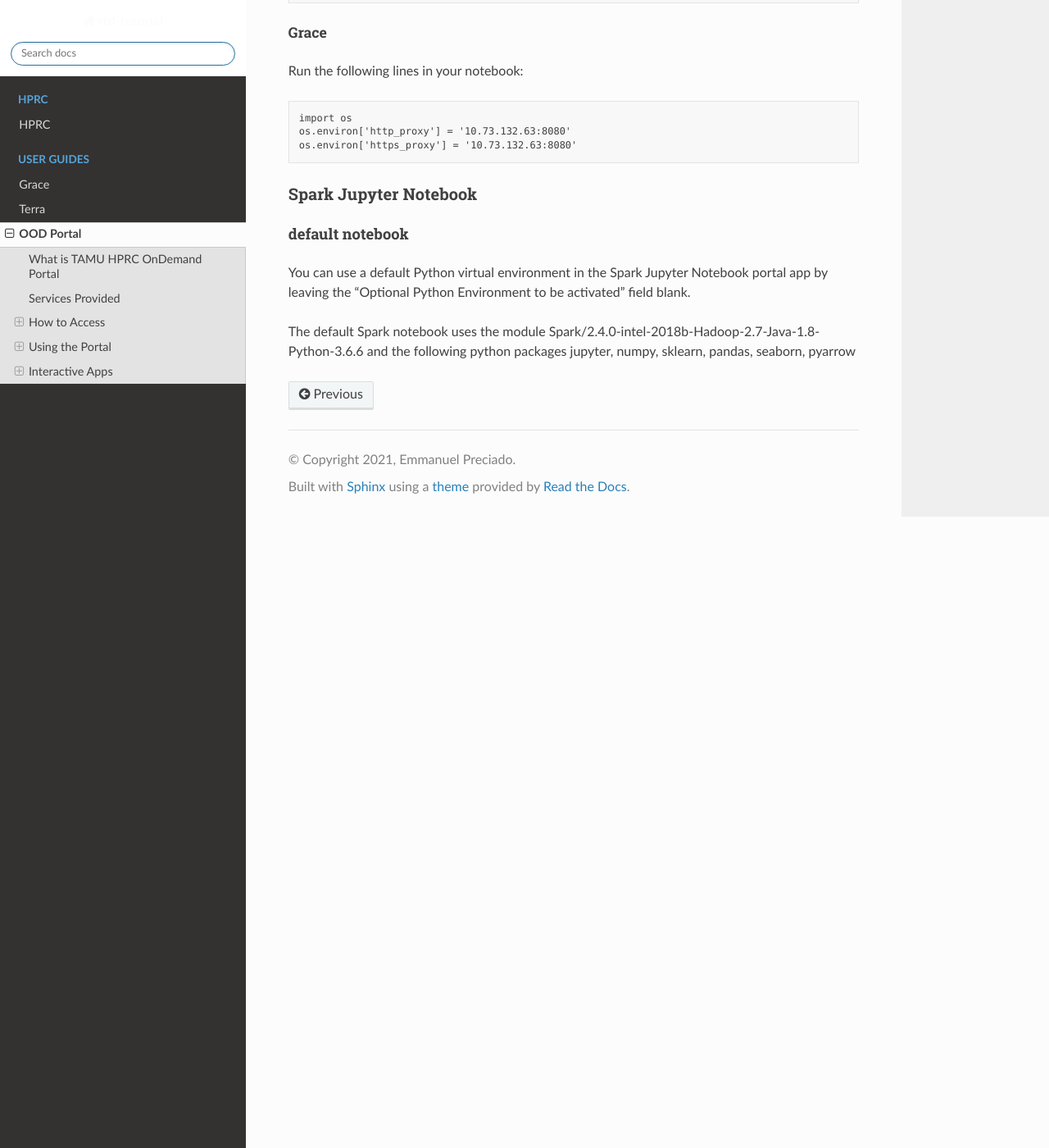
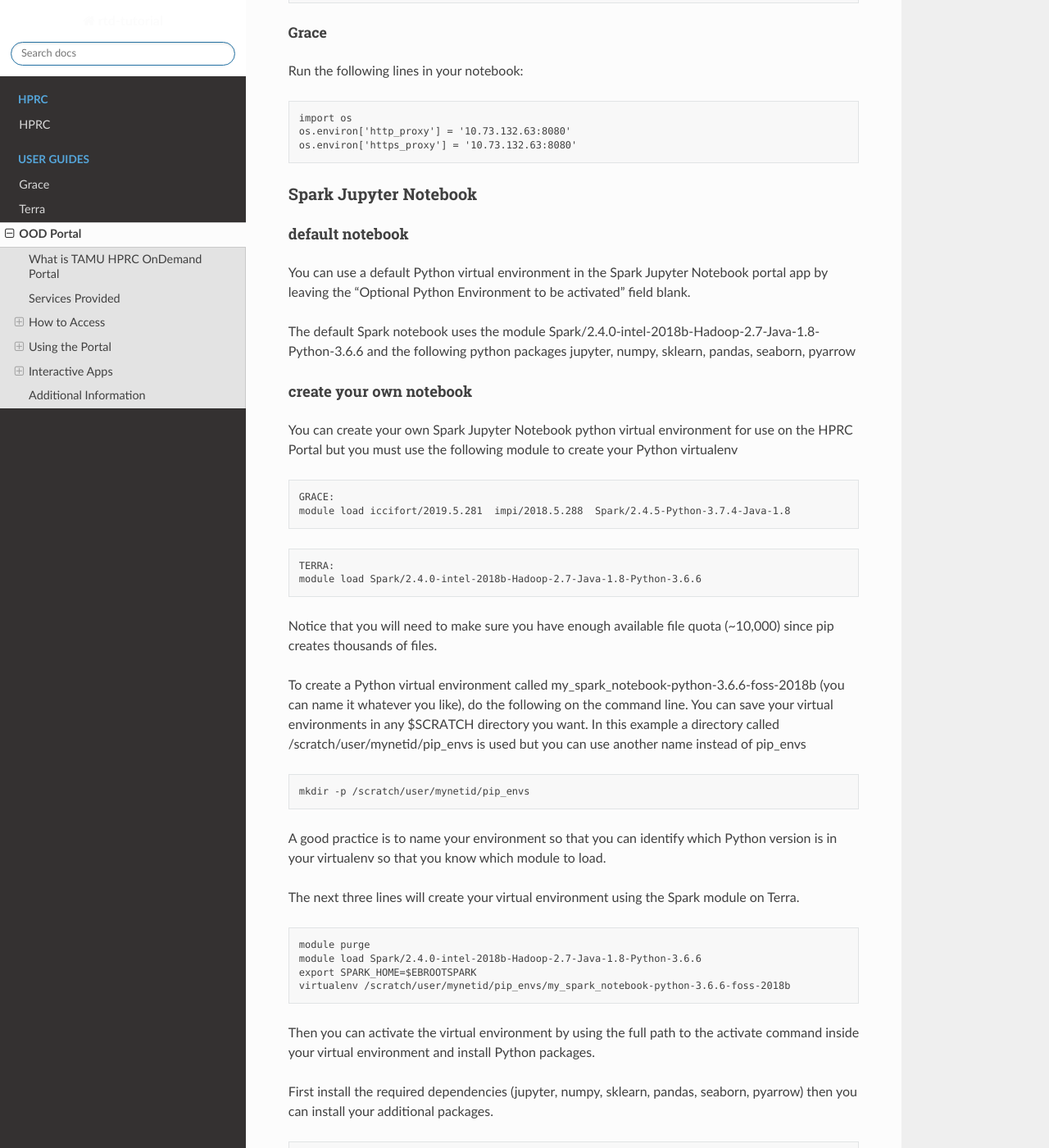
Before and after one commit to EmmanuelDej/rtd-tutorial, a Sphinx documentation site: the page built from docs/ood.rst, in a window 1280 px wide and 1400 px high, scrolled down 16870 px. Shown: the whole window at 82% size. Built offline with Sphinx 7.4.7 and the Read the Docs theme 2.0.0, drawn with Linux system fonts in a browser that asks for light colours; pages that are not in the unit, such as notebooks, are missing from menus; some of the changed text lies outside the part shown.

Commit message:
Update ood.rst

```diff
--- a/docs/ood.rst
+++ b/docs/ood.rst
@@ -557,3 +557,59 @@ default notebook
 You can use a default Python virtual environment in the Spark Jupyter Notebook portal app by leaving the "Optional Python Environment to be activated" field blank.
 
 The default Spark notebook uses the module Spark/2.4.0-intel-2018b-Hadoop-2.7-Java-1.8-Python-3.6.6 and the following python packages jupyter, numpy, sklearn, pandas, seaborn, pyarrow
+
+create your own notebook
+////////////////////////
+
+You can create your own Spark Jupyter Notebook python virtual environment for use on the HPRC Portal but you must use the following module to create your Python virtualenv
+
+.. code-block:: php
+
+      GRACE:
+      module load iccifort/2019.5.281  impi/2018.5.288  Spark/2.4.5-Python-3.7.4-Java-1.8
+
+.. code-block:: php
+
+      TERRA:
+      module load Spark/2.4.0-intel-2018b-Hadoop-2.7-Java-1.8-Python-3.6.6
+
+Notice that you will need to make sure you have enough available file quota (~10,000) since pip creates thousands of files.
+
+To create a Python virtual environment called my_spark_notebook-python-3.6.6-foss-2018b (you can name it whatever you like), do the following on the command line. You can save your virtual environments in any $SCRATCH directory you want. In this example a directory called /scratch/user/mynetid/pip_envs is used but you can use another name instead of pip_envs
+
+.. code-block:: php
+
+      mkdir -p /scratch/user/mynetid/pip_envs
+
+A good practice is to name your environment so that you can identify which Python version is in your virtualenv so that you know which module to load.
+
+The next three lines will create your virtual environment using the Spark module on Terra.
+
+.. code-block:: php
+
+      module purge
+      module load Spark/2.4.0-intel-2018b-Hadoop-2.7-Java-1.8-Python-3.6.6
+      export SPARK_HOME=$EBROOTSPARK
+      virtualenv /scratch/user/mynetid/pip_envs/my_spark_notebook-python-3.6.6-foss-2018b
+
+Then you can activate the virtual environment by using the full path to the activate command inside your virtual environment and install Python packages.
+
+First install the required dependencies (jupyter, numpy, sklearn, pandas, seaborn, pyarrow) then you can install your additional packages.
+
+.. code-block:: php
+
+      source /scratch/user/mynetid/pip_envs/my_spark_notebook-python-3.6.6-foss-2018b/bin/activate
+      python3 -m pip install jupyter
+      python3 -m pip install numpy
+      python3 -m pip install sklearn
+      python3 -m pip install pandas
+      python3 -m pip install seaborn
+      python3 -m pip install pyarrow
+
+When you are finished installing your python packages, go to the Spark Jupyter Notebook portal app and enter the full path of your virtualenv in the field 'Optional Python Environment to be activated' such as /scratch/user/mynetid/pip_envs/my_spark_notebook-python-3.6.6-foss-2018b in this example.
+
+Additional Information
+----------------------
+Ohio Supercomputing Center has video for OOD at:
+
+ https://youtu.be/DfK7CppI-IU
```
